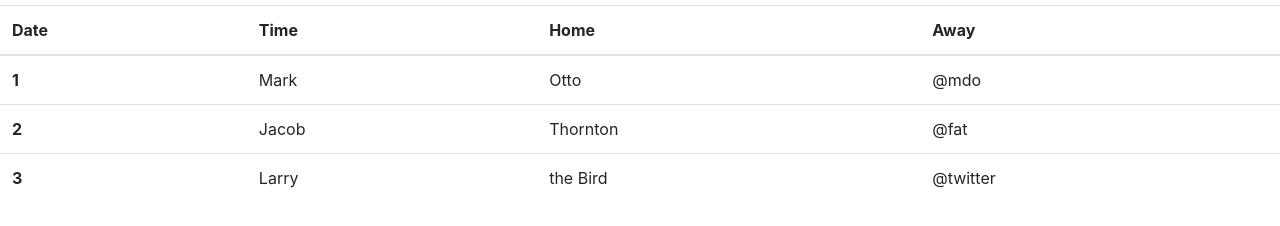
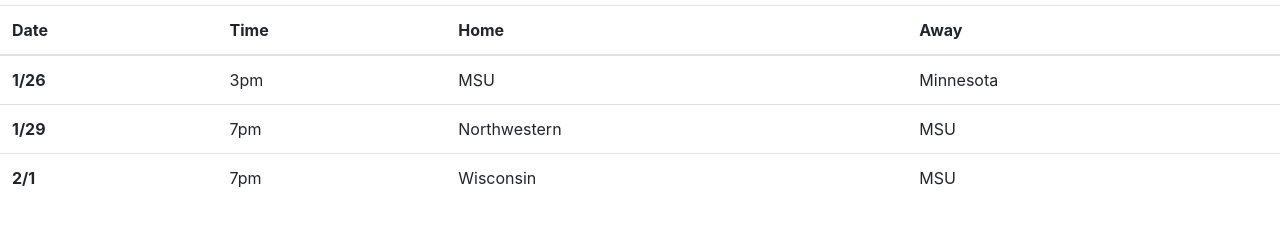
Before and after one commit to thielen4/myteam, a plain HTML site: page index.html in a window 1280 px wide. Shown: the part 480-706 px from the top of the page. Drawn offline with nearby package versions, Linux system fonts and the light colour scheme.

Commit message:
schedule updates

```diff
--- a/index.html
+++ b/index.html
@@ -22,7 +22,7 @@
   </head>
   <body>
     <!-- Your stuff goes here -->
-    <nav class="navbar navbar-expand-lg navbar-light bg-light">
+    <nav class="navbargreen navbar navbar-expand-lg navbar-light bg-light">
       <a class="navbar-brand" href="#">Navbar</a>
       <button class="navbar-toggler" type="button" data-toggle="collapse" data-target="#navbarSupportedContent" aria-controls="navbarSupportedContent" aria-expanded="false" aria-label="Toggle navigation">
         <span class="navbar-toggler-icon"></span>
@@ -80,22 +80,22 @@
         </thead>
         <tbody>
           <tr>
-            <th scope="row">1</th>
-            <td>Mark</td>
-            <td>Otto</td>
-            <td>@mdo</td>
+            <th scope="row">1/26</th>
+            <td>3pm</td>
+            <td>MSU</td>
+            <td>Minnesota</td>
           </tr>
           <tr>
-            <th scope="row">2</th>
-            <td>Jacob</td>
-            <td>Thornton</td>
-            <td>@fat</td>
+            <th scope="row">1/29</th>
+            <td>7pm</td>
+            <td>Northwestern</td>
+            <td>MSU</td>
           </tr>
           <tr>
-            <th scope="row">3</th>
-            <td>Larry</td>
-            <td>the Bird</td>
-            <td>@twitter</td>
+            <th scope="row">2/1</th>
+            <td>7pm</td>
+            <td>Wisconsin</td>
+            <td>MSU</td>
           </tr>
         </tbody>
       </table>
--- a/styles.css
+++ b/styles.css
@@ -29,3 +29,12 @@
     font-size: 1.25rem;
     line-height: 1.5;
     border-radius: .3rem;
+
+.navbargreen {
+    background-color: #18453b;
+    border-color: #18453b;
+    padding: .5rem 1rem;
+    font-size: 1.25rem;
+    line-height: 1.5;
+    border-radius: .3rem;
+}
```
